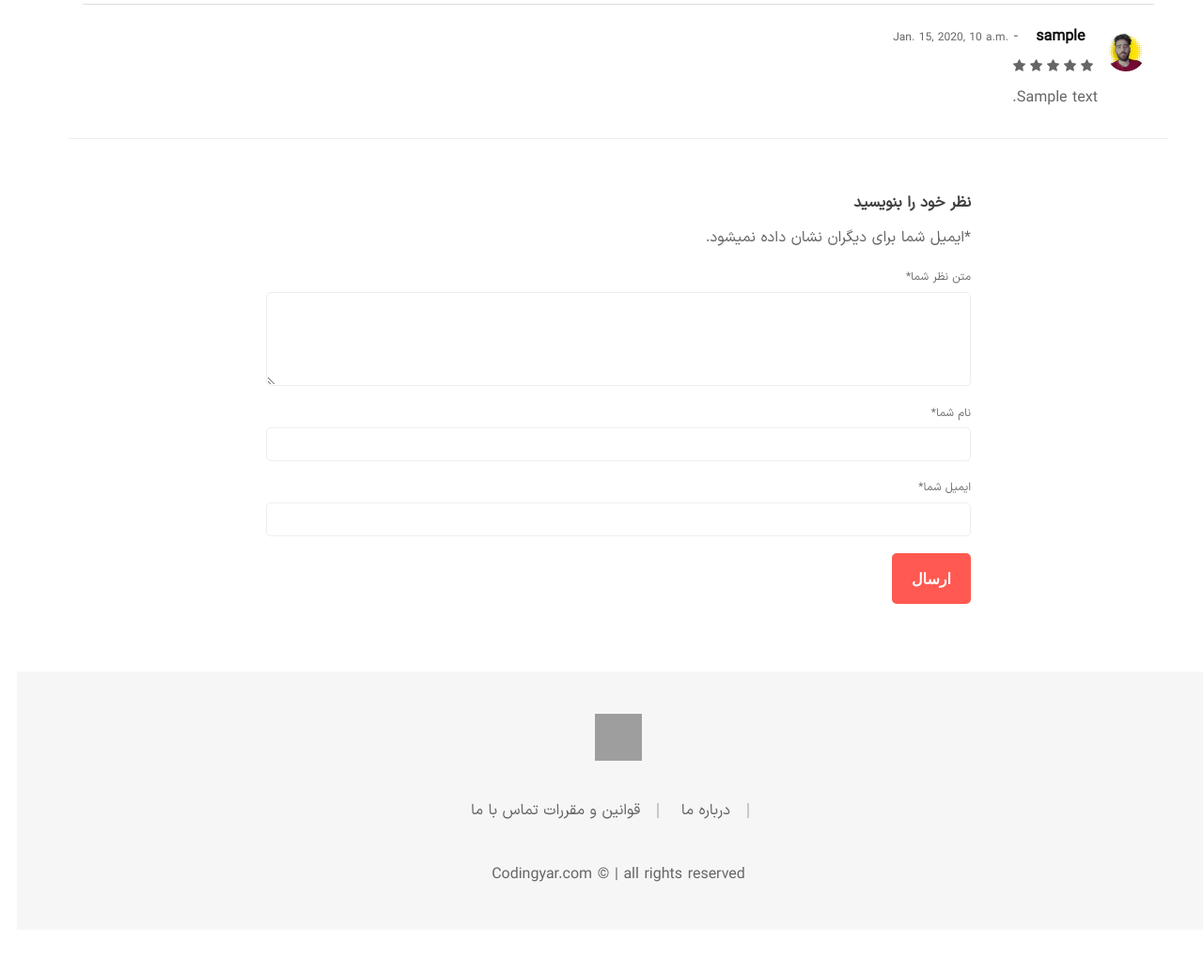
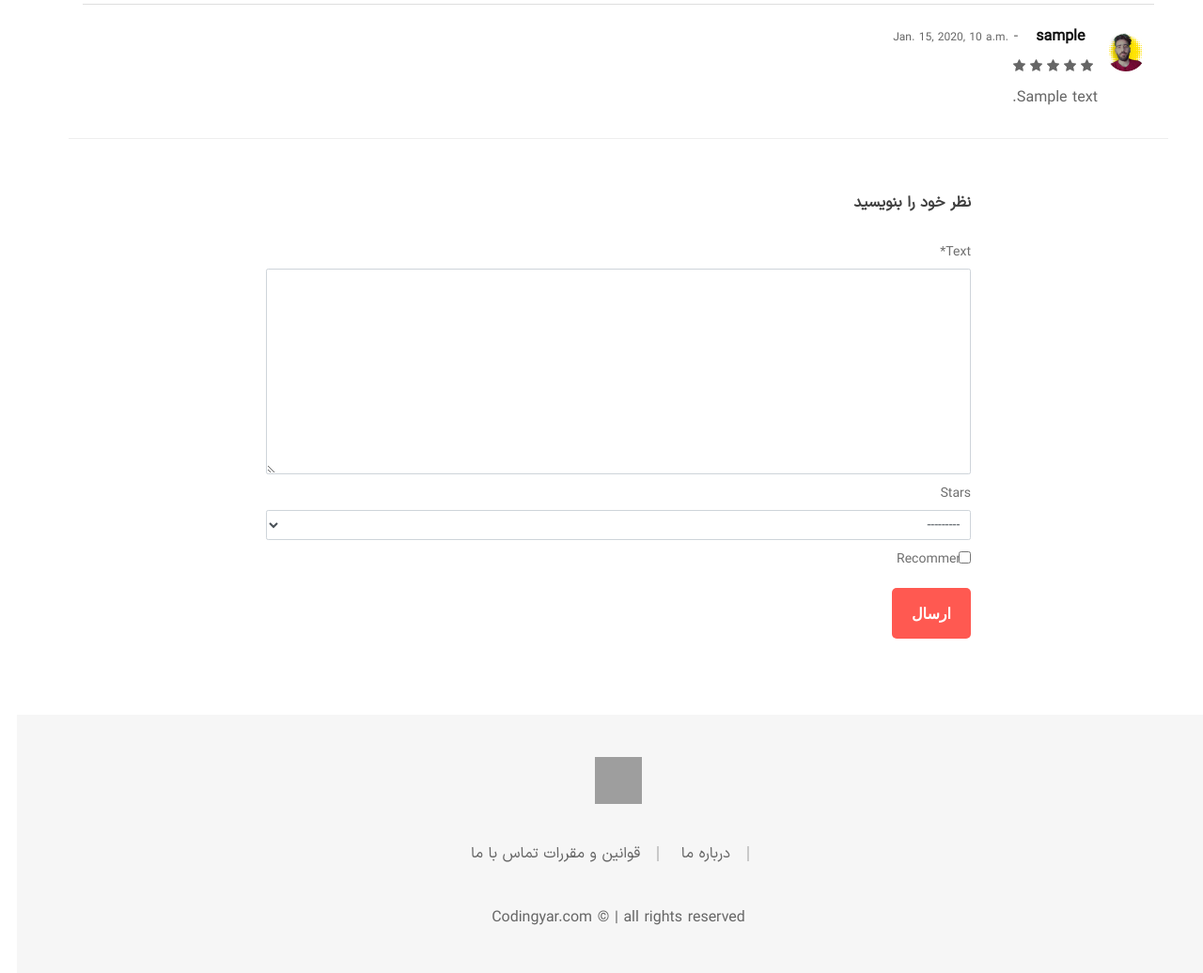
Before and after one commit to pouriashiralipour/online_shop, a Django app: page /products/1/ in a window 1280 px wide, after a click on "نظرات (۱)". Shown: the part 997-2033 px from the top of the page at 94% size. Before the commit the page ends 1936 px from the top, so only its background shows below. Run offline with Django 4.2, Linux system fonts and the light colour scheme; tables that the repository leaves empty hold one stand-in row (values such as "Sample post"); grey boxes marked "Sample" are stand-in pictures; parts of the project's set-up code (start-up, migrations or seed data) failed here and were passed over; some libraries are stand-ins or nearby versions; some web fonts are replaced; grey boxes are pictures that could not be loaded.

Commit message:
Create commnetcreateview

```diff
--- a/products/templates/products/product_details_view.html
+++ b/products/templates/products/product_details_view.html
@@ -1,5 +1,7 @@
 {% extends '_base.html' %}
 {% load static %}
+{% load crispy_forms_filters %}
+{% load crispy_forms_tags %}
 
 {% block title %}
     DetailsView
@@ -158,38 +160,53 @@
                                                     <div class="col-lg-8 m-auto">
                                                         <span class="reply-title pull-right">نظر خود را بنویسید</span>
                                                         <br>
-                                                        <form action="#" class="form text-right">
+                                                        <form action="" method="post" class="form text-right mt-5">
+                                                            {% csrf_token %}
                                                             <div class="form-notes mb--20">
-                                                                <p class="my-3"><span class="required">*</span>ایمیل شما
-                                                                    برای دیگران نشان داده نمیشود.</p>
+                                                                <div class="form-group mb--10"></div>
+                                                                {{ comment_from|crispy }}
                                                             </div>
-                                                            <div class="form__group mb--10">
-                                                                <label class="form__label d-block" for="email">متن نظر
-                                                                    شما<span class="required">*</span></label>
-                                                                <textarea name="review" id="review"
-                                                                          class="form__input form__input--textarea"></textarea>
-                                                            </div>
-                                                            <div class="form__group mb--20">
-                                                                <label class="form__label d-block" for="name">نام
-                                                                    شما<span class="required">*</span></label>
-                                                                <input type="text" name="name" id="name"
-                                                                       class="form__input">
-                                                            </div>
-                                                            <div class="form__group mb--20">
-                                                                <label class="form__label d-block" for="email">ایمیل شما<span
-                                                                        class="required">*</span></label>
-                                                                <input type="email" name="email" id="email"
-                                                                       class="form__input">
-                                                            </div>
-                                                            <div class="form__group">
+                                                            <div class="form-group">
                                                                 <div class="form-row">
                                                                     <div class="col-12">
-                                                                        <input type="submit" value="ارسال"
-                                                                               class="btn-submit">
+                                                                        <input type="submit" class="btn-submit" value="ارسال">
                                                                     </div>
                                                                 </div>
+
                                                             </div>
                                                         </form>
+{#                                                        <form action="#" class="form text-right">#}
+{#                                                            <div class="form-notes mb--20">#}
+{#                                                                <p class="my-3"><span class="required">*</span>ایمیل شما#}
+{#                                                                    برای دیگران نشان داده نمیشود.</p>#}
+{#                                                            </div>#}
+{#                                                            <div class="form__group mb--10">#}
+{#                                                                <label class="form__label d-block" for="email">متن نظر#}
+{#                                                                    شما<span class="required">*</span></label>#}
+{#                                                                <textarea name="review" id="review"#}
+{#                                                                          class="form__input form__input--textarea"></textarea>#}
+{#                                                            </div>#}
+{#                                                            <div class="form__group mb--20">#}
+{#                                                                <label class="form__label d-block" for="name">نام#}
+{#                                                                    شما<span class="required">*</span></label>#}
+{#                                                                <input type="text" name="name" id="name"#}
+{#                                                                       class="form__input">#}
+{#                                                            </div>#}
+{#                                                            <div class="form__group mb--20">#}
+{#                                                                <label class="form__label d-block" for="email">ایمیل شما<span#}
+{#                                                                        class="required">*</span></label>#}
+{#                                                                <input type="email" name="email" id="email"#}
+{#                                                                       class="form__input">#}
+{#                                                            </div>#}
+{#                                                            <div class="form__group">#}
+{#                                                                <div class="form-row">#}
+{#                                                                    <div class="col-12">#}
+{#                                                                        <input type="submit" value="ارسال"#}
+{#                                                                               class="btn-submit">#}
+{#                                                                    </div>#}
+{#                                                                </div>#}
+{#                                                            </div>#}
+{#                                                        </form>#}
                                                     </div>
                                                 </div>
                                             </div>
--- a/products/views.py
+++ b/products/views.py
@@ -1,7 +1,8 @@
 from django.shortcuts import render
 from django.views import generic
 
-from .models import Product
+from .models import Product, Comments
+from .forms import CommentsForm
 
 
 class ProductListView(generic.ListView):
@@ -15,3 +16,18 @@ class ProductDetailsView(generic.DeleteView):
     template_name = 'products/product_details_view.html'
     model = Product
     context_object_name = 'product'
+
+    def get_context_data(self, **kwargs):
+        context = super().get_context_data(**kwargs)
+        context['comment_from'] = CommentsForm()
+        return context
+
+
+class CommentCreateView(generic.CreateView):
+    model = Comments
+    form = CommentsForm
+
+    def form_valid(self, form):
+        new_comment = form.save(commit=False)
+        new_comment.author = self.request.user
+        return super().form_valid(form)
```
